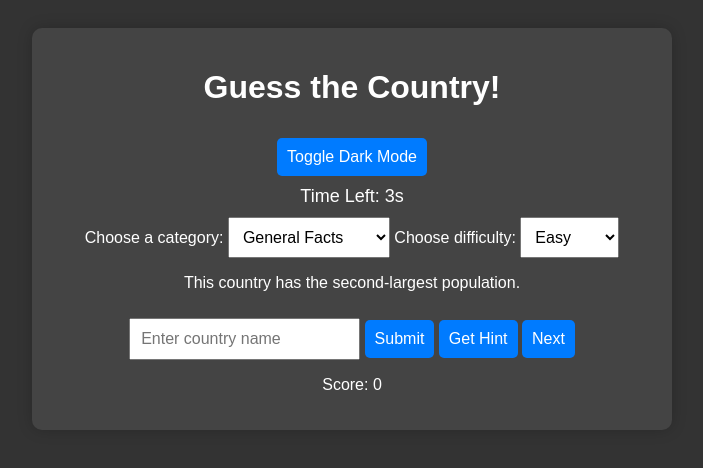
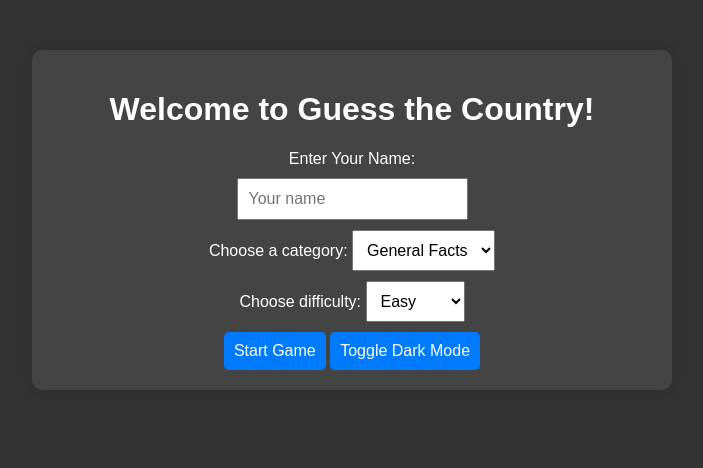
Before and after one commit to BrooksterboyzOG/COUNTRY-GAME, a plain HTML site: page index.html in a window 1280 px wide. Both pictures are taken after a click on the button "Toggle Dark Mode". Shown: the whole page, without its empty margins (288-991 px from the left). Drawn offline with Linux system fonts and the light colour scheme.

Commit message:
Update index.html

```diff
--- a/index.html
+++ b/index.html
@@ -1,23 +1,24 @@
 <!DOCTYPE html>
 <html lang="en">
 <head>
-    <meta charset="UTF-8">
-    <meta name="viewport" content="width=device-width, initial-scale=1.0">
-    <title>Guess the Country</title>
+  <meta charset="UTF-8" />
+  <meta name="viewport" content="width=device-width, initial-scale=1.0" />
+  <title>Guess the Country Game</title>
   <style>
     body {
       font-family: Arial, sans-serif;
       text-align: center;
       padding: 20px;
       background-color: #f4f4f4;
+      margin: 0;
     }
-        #game-container {
+    #lobby, #game-container, #game-over {
       max-width: 600px;
-            margin: auto;
+      margin: 30px auto;
       padding: 20px;
       background: white;
       border-radius: 10px;
-            box-shadow: 0px 0px 15px rgba(0,0,0,0.2);
+      box-shadow: 0px 0px 15px rgba(0, 0, 0, 0.2);
     }
     input, button, select {
       margin-top: 10px;
@@ -46,49 +47,63 @@
       background-color: #333;
       color: white;
     }
-        #game-container.dark-container {
+    #lobby.dark-mode, #game-container.dark-container, #game-over.dark-container {
       background-color: #444;
       color: white;
     }
   </style>
 </head>
 <body>
-    <div id="game-container">
-        <h1>Guess the Country!</h1>
-        <button onclick="toggleTheme()">Toggle Dark Mode</button>
-        <div id="timer">Time Left: 10s</div>
+  <!-- Lobby: Pre-game screen -->
+  <div id="lobby">
+    <h1>Welcome to Guess the Country!</h1>
+    <label for="playerName">Enter Your Name:</label>
+    <br>
+    <input type="text" id="playerName" placeholder="Your name" />
+    <br>
     <label for="category">Choose a category:</label>
-        <select id="category" onchange="changeCategory()">
+    <select id="category">
       <option value="general">General Facts</option>
       <option value="capitals">Capitals</option>
       <option value="gdp">GDP</option>
-            <option value="size">Size</option>
-            <option value="military">Military Rank</option>
-            <option value="population">Population</option>
-            <option value="tourism">Tourism</option>
-            <option value="languages">Languages</option>
-            <option value="history">Historical Events</option>
-            <option value="flag">Flag Colors</option>
-            <option value="currency">Currency</option>
-            <option value="exports">Major Exports</option>
-            <option value="geography">Geography</option>
+      <!-- Add more categories as desired -->
     </select>
+    <br>
     <label for="difficulty">Choose difficulty:</label>
-        <select id="difficulty" onchange="changeDifficulty()">
+    <select id="difficulty">
       <option value="easy">Easy</option>
       <option value="medium">Medium</option>
       <option value="hard">Hard</option>
     </select>
+    <br>
+    <button onclick="startGame()">Start Game</button>
+    <button onclick="toggleTheme()">Toggle Dark Mode</button>
+  </div>
+
+  <!-- Game container: shown once game starts -->
+  <div id="game-container" style="display: none;">
+    <h2 id="greeting"></h2>
+    <div id="timer">Time Left: 10s</div>
+    <p id="progress"></p>
     <p id="fact"></p>
-        <input type="text" id="guess" placeholder="Enter country name">
-        <button onclick="checkGuess()">Submit</button>
+    <input type="text" id="guess" placeholder="Enter country name" />
+    <br>
+    <button onclick="checkGuess()">Submit Answer</button>
     <button onclick="getHint()">Get Hint</button>
-        <button onclick="nextCountry()">Next</button>
+    <button onclick="nextQuestion()">Next Question</button>
     <p id="result"></p>
     <p id="score">Score: 0</p>
   </div>
 
+  <!-- Game Over screen -->
+  <div id="game-over" style="display: none;">
+    <h2>Game Over!</h2>
+    <p id="finalScore"></p>
+    <button onclick="returnToLobby()">Return to Lobby</button>
+  </div>
+
   <script>
+    // Question data organized by category and difficulty.
     const countries = {
       general: {
         easy: [
@@ -141,25 +156,61 @@
           { name: "Norway", fact: "This country is known for its high GDP per capita." }
         ]
       }
-            // More categories can be added similarly
+      // You can add more categories as needed.
     };
 
-        let currentCategory = "general";
-        let currentDifficulty = "easy";
-        let previousIndex = -1;
-        let score = 0;
-        let timer;
-        let timeLeft = 10;
-        let hintUsed = false;
+    // Global game state variables.
+    let currentCategory, currentDifficulty, currentQuestions, currentQuestionIndex, score, timer, timeLeft, hintUsed, playerName;
 
+    // Starts the game from the lobby.
+    function startGame() {
+      // Retrieve lobby values.
+      playerName = document.getElementById("playerName").value || "Player";
+      currentCategory = document.getElementById("category").value;
+      currentDifficulty = document.getElementById("difficulty").value;
+      currentQuestions = countries[currentCategory][currentDifficulty] || [];
+      currentQuestionIndex = 0;
+      score = 0;
+
+      // Hide lobby, show game container.
+      document.getElementById("lobby").style.display = "none";
+      document.getElementById("game-over").style.display = "none";
+      document.getElementById("game-container").style.display = "block";
+      document.getElementById("greeting").innerText = `Hello, ${playerName}!`;
+      document.getElementById("score").innerText = `Score: ${score}`;
+
+      loadQuestion();
+    }
+
+    // Loads the current question or ends the game if no more questions.
+    function loadQuestion() {
+      clearInterval(timer); // Clear any previous timer.
+      if (currentQuestionIndex >= currentQuestions.length) {
+        gameOver();
+        return;
+      }
+      hintUsed = false;
+      document.getElementById("guess").disabled = false;
+      document.querySelector('button[onclick="checkGuess()"]').disabled = false;
+      document.getElementById("guess").value = "";
+      document.getElementById("result").innerText = "";
+      // Display progress.
+      document.getElementById("progress").innerText = `Question ${currentQuestionIndex + 1} of ${currentQuestions.length}`;
+      // Display the current fact.
+      document.getElementById("fact").innerText = currentQuestions[currentQuestionIndex].fact;
+      // Start the timer.
+      startTimer();
+    }
+
+    // Starts the countdown timer for the current question.
     function startTimer() {
       timeLeft = 10;
       document.getElementById("timer").innerText = `Time Left: ${timeLeft}s`;
-            clearInterval(timer); // Clear any existing timer
       timer = setInterval(() => {
         timeLeft--;
+        if (timeLeft < 0) timeLeft = 0; // Prevent negative display.
         document.getElementById("timer").innerText = `Time Left: ${timeLeft}s`;
-                if (timeLeft <= 0) {
+        if (timeLeft === 0) {
           clearInterval(timer);
           document.getElementById("result").innerText = "❌ Time's Up!";
           document.getElementById("result").classList.add("wrong");
@@ -172,39 +223,18 @@
       }, 1000);
     }
 
-        function loadCountry() {
-            const questions = countries[currentCategory][currentDifficulty];
-            if (!questions || questions.length === 0) {
-                document.getElementById("fact").innerText = "No questions available for this category and difficulty.";
-                return;
-            }
-            let newIndex;
-            do {
-                newIndex = Math.floor(Math.random() * questions.length);
-            } while (newIndex === previousIndex);
-            previousIndex = newIndex;
-
-            document.getElementById("fact").innerText = questions[newIndex].fact;
-            document.getElementById("guess").value = "";
-            document.getElementById("result").innerText = "";
-            hintUsed = false;
-            document.getElementById("guess").disabled = false;
-            document.querySelector('button[onclick="checkGuess()"]').disabled = false;
-            startTimer();
-        }
-
+    // Checks the player's guess against the current question.
     function checkGuess() {
+      clearInterval(timer);
       const userGuess = document.getElementById("guess").value.trim().toLowerCase();
-            const questions = countries[currentCategory][currentDifficulty];
-            const correctCountry = questions[previousIndex].name.toLowerCase();
-
-            if (userGuess === correctCountry) {
+      const correctAnswer = currentQuestions[currentQuestionIndex].name.toLowerCase();
+      if (userGuess === correctAnswer) {
         document.getElementById("result").innerText = "✅ Correct!";
         document.getElementById("result").classList.add("correct");
         document.getElementById("result").classList.remove("wrong");
         score += 10;
       } else {
-                document.getElementById("result").innerText = `❌ Incorrect! The correct answer is ${questions[previousIndex].name}.`;
+        document.getElementById("result").innerText = `❌ Incorrect! The correct answer is ${currentQuestions[currentQuestionIndex].name}.`;
         document.getElementById("result").classList.add("wrong");
         document.getElementById("result").classList.remove("correct");
         score -= 5;
@@ -212,39 +242,47 @@
       document.getElementById("score").innerText = `Score: ${score}`;
     }
 
-        function nextCountry() {
-            loadCountry();
+    // Moves to the next question.
+    function nextQuestion() {
+      clearInterval(timer);
+      currentQuestionIndex++;
+      loadQuestion();
     }
 
-        function changeCategory() {
-            currentCategory = document.getElementById("category").value;
-            loadCountry();
-        }
-
-        function changeDifficulty() {
-            currentDifficulty = document.getElementById("difficulty").value;
-            loadCountry();
-        }
-
+    // Provides a hint (first letter of the country) for the current question.
     function getHint() {
       if (hintUsed) {
         document.getElementById("result").innerText = "❌ You have already used a hint!";
       } else {
-                const hint = countries[currentCategory][currentDifficulty][previousIndex].name.charAt(0);
-                document.getElementById("result").innerText = `Hint: The country starts with '${hint}'.`;
+        const hintLetter = currentQuestions[currentQuestionIndex].name.charAt(0);
+        document.getElementById("result").innerText = `Hint: The country starts with '${hintLetter}'.`;
         hintUsed = true;
         score -= 3;
         document.getElementById("score").innerText = `Score: ${score}`;
       }
     }
 
-        function toggleTheme() {
-            document.body.classList.toggle('dark-mode');
-            document.getElementById("game-container").classList.toggle('dark-container');
+    // Ends the game and shows the Game Over screen.
+    function gameOver() {
+      clearInterval(timer);
+      document.getElementById("game-container").style.display = "none";
+      document.getElementById("game-over").style.display = "block";
+      document.getElementById("finalScore").innerText = `Final Score: ${score}`;
     }
 
-        // Initialize the game
-        loadCountry();
+    // Returns to the lobby to allow a new game.
+    function returnToLobby() {
+      document.getElementById("game-over").style.display = "none";
+      document.getElementById("lobby").style.display = "block";
+    }
+
+    // Toggles between light and dark mode.
+    function toggleTheme() {
+      document.body.classList.toggle("dark-mode");
+      document.getElementById("lobby").classList.toggle("dark-mode");
+      document.getElementById("game-container").classList.toggle("dark-container");
+      document.getElementById("game-over").classList.toggle("dark-container");
+    }
   </script>
 </body>
 </html>
```
Lines whose indentation alone changed are shown as unchanged.
